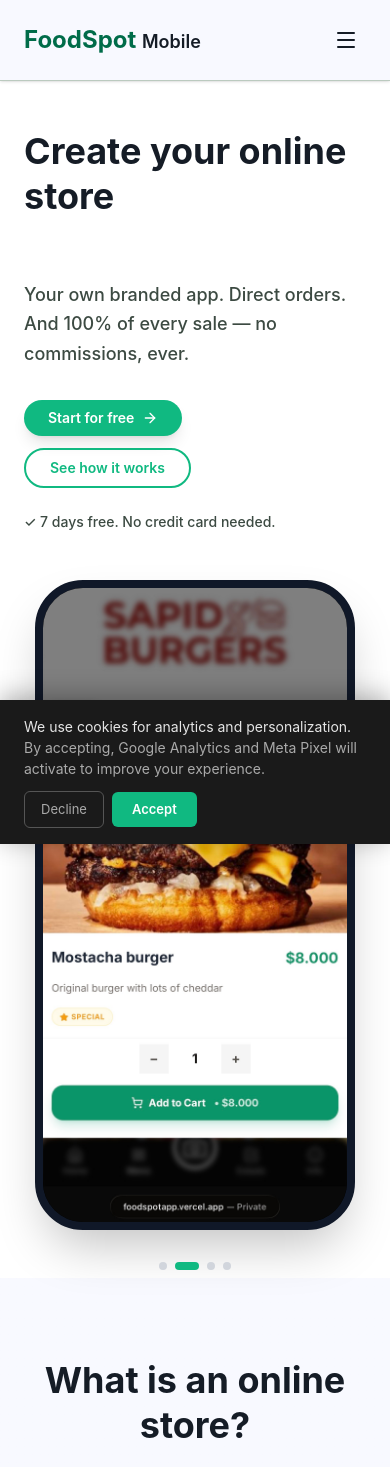
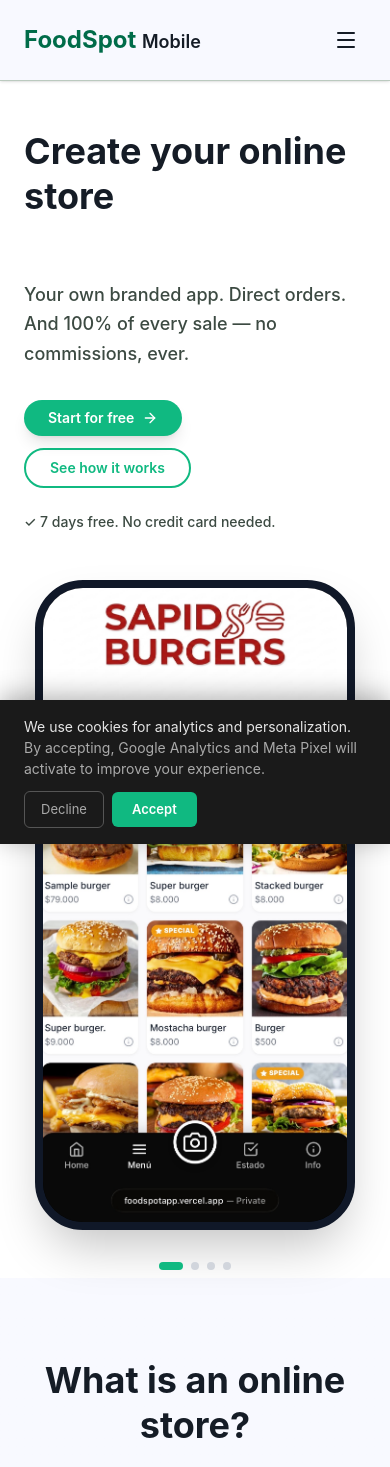
Before and after one commit to hikaribrandan3-code/foodspot-new-landing-page-, a React (Vite) app: page / in a window 390 px wide. Shown: the top 1467 px of the page. Built offline with nearby package versions, Linux system fonts and the light colour scheme; a web font is replaced by a local one.

Commit message:
Change phone cycle to 0.8s (was 4s)

```diff
--- a/src/components/MainSections.tsx
+++ b/src/components/MainSections.tsx
@@ -234,7 +234,7 @@ function AnimatedPhoneShowcase() {
   useEffect(() => {
     const interval = setInterval(() => {
       setScreenIndex((prev) => (prev + 1) % screens.length);
-    }, 4000);
+    }, 800);
     return () => clearInterval(interval);
   }, []);
 
```
